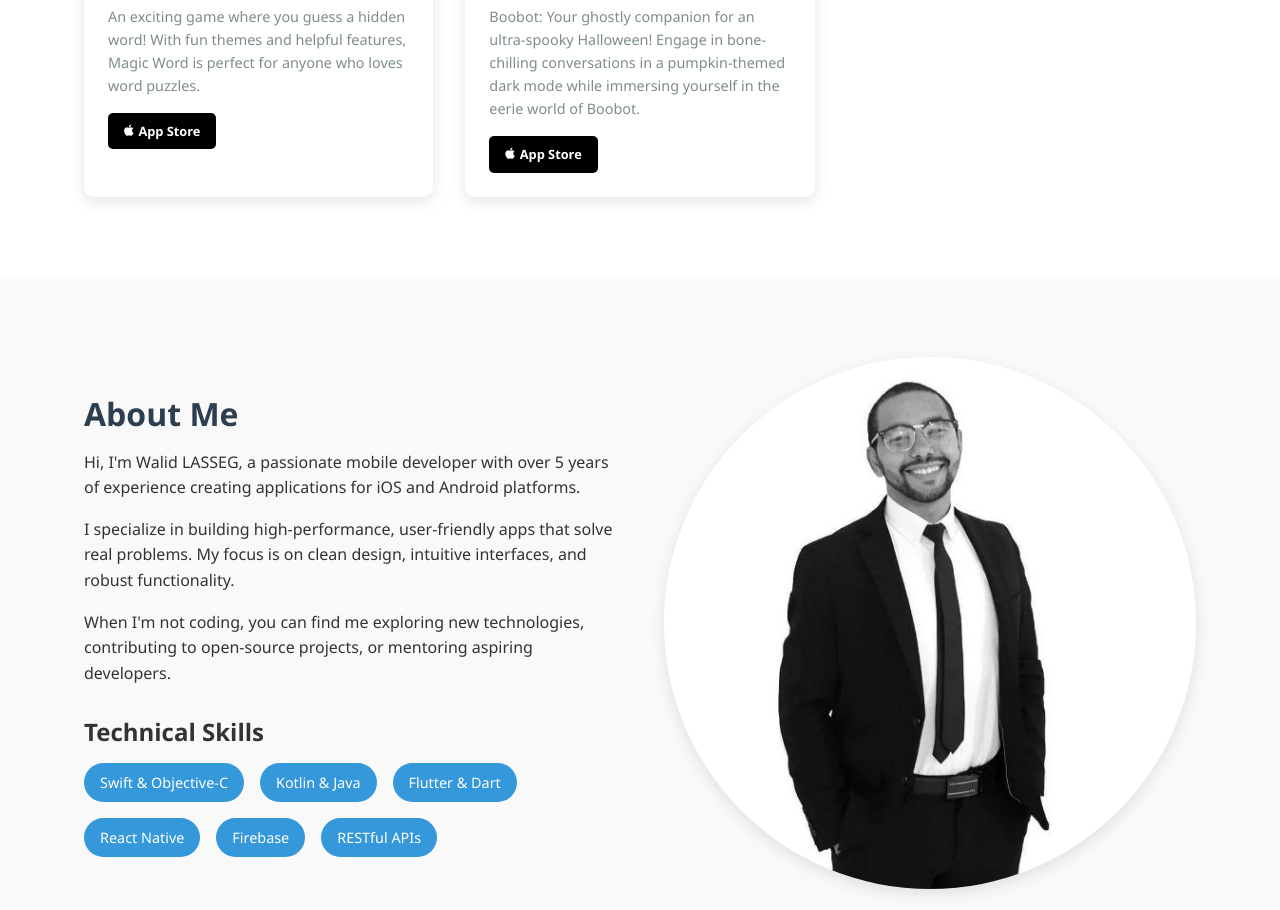
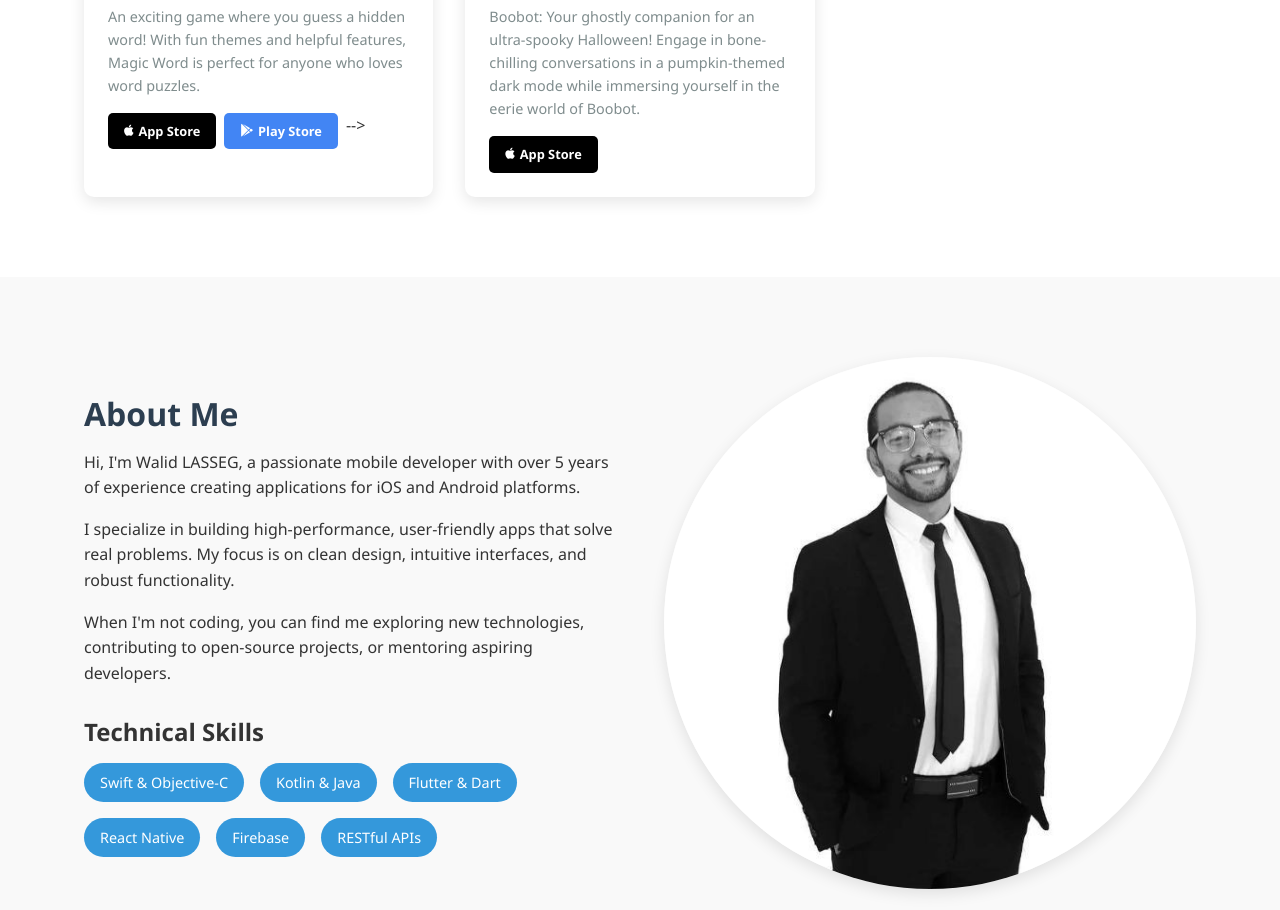
Before and after one commit to walidlasseg/walidlasseg.github.io, a plain HTML site: page index.html in a window 1280 px wide. Shown: the part 2055-2965 px from the top of the page. Drawn offline with Linux system fonts and the light colour scheme.

Commit message:
Update index.html

```diff
--- a/index.html
+++ b/index.html
@@ -106,6 +106,7 @@
                         <p class="app-description">An exciting game where you guess a hidden word! With fun themes and helpful features, Magic Word is perfect for anyone who loves word puzzles.</p>
                         <div class="app-links">
                             <a href="https://apps.apple.com/us/app/magic-word-guess-the-word/id6470150371" class="app-link ios"><i class="fab fa-apple"></i> App Store</a>
+                            <a href="https://play.google.com/store/apps/details?id=com.lasseg.halloween_wotd" class="app-link android"><i class="fab fa-google-play"></i> Play Store</a> -->
                         </div>
                     </div>
                 </div>
```
